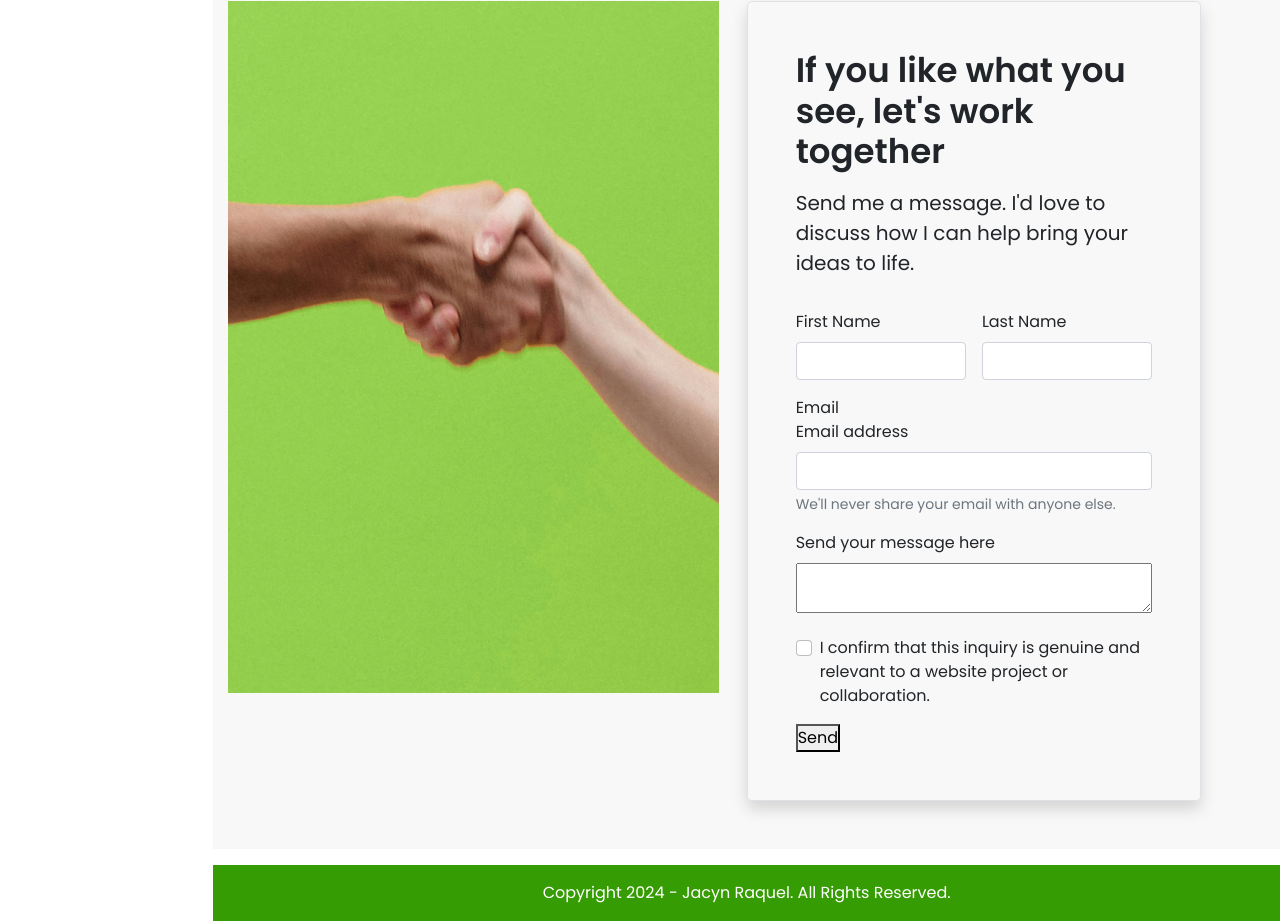
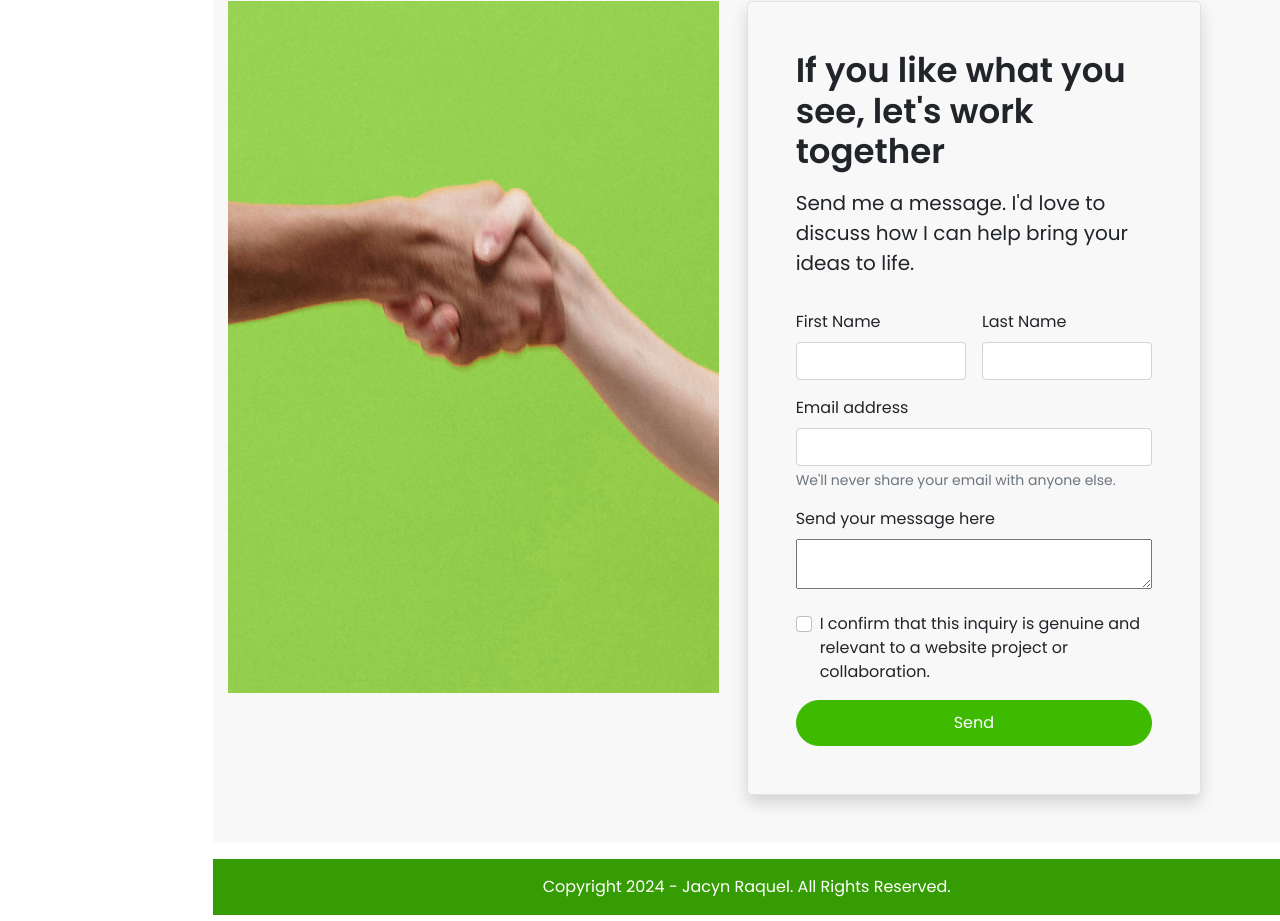
Before and after one commit to jacyn-raquel/webportfolio, a plain HTML site: page index.html in a window 1280 px wide. Shown: the part 3179-4100 px from the top of the page. Drawn offline with nearby package versions, Linux system fonts and the light colour scheme.

Commit message:
Corrected form layout and script

```diff
--- a/index.html
+++ b/index.html
@@ -393,7 +393,6 @@
 									<input id="last-name" type="text" class="form-control"aria-label="Last name" required autocomplete>
 								</div>
 							</div>
-							Email
 							<div class="mb-3">
 								<label for="exampleInputEmail1" class="form-label">Email address</label>
 								<input type="email" class="form-control" id="exampleInputEmail1" aria-describedby="emailHelp" required autocomplete>
@@ -408,7 +407,7 @@
 								<label class="form-check-label" for="exampleCheck1">I confirm that this inquiry is genuine and relevant to a website project or collaboration.</label>
 							</div>
 
-						  <button type="submit">Send</button>
+						  <button class="btn jacyn-button w-100" type="submit">Send</button>
 						</form>
 
 
```
